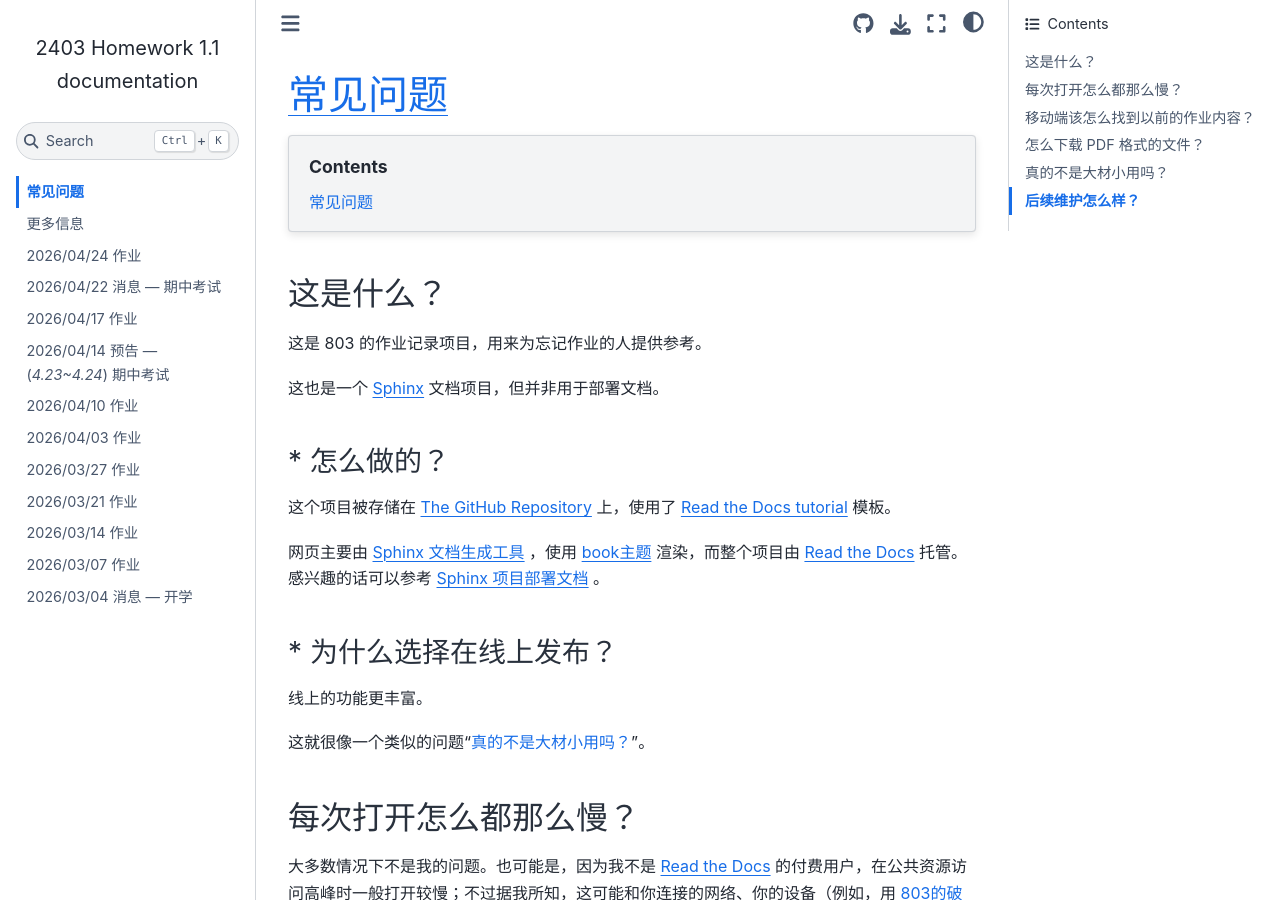
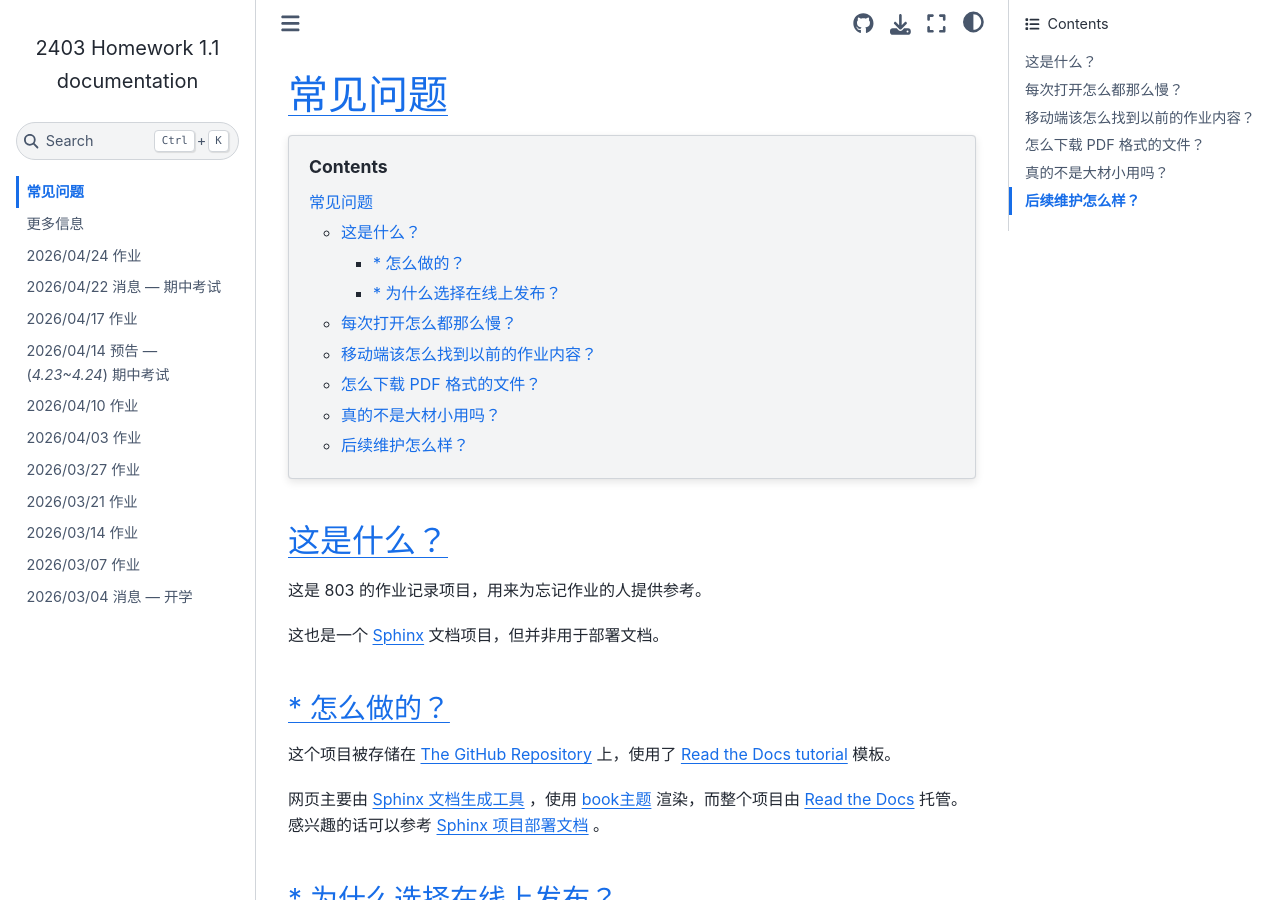
Before and after one commit to Sail-in-1024/2403-Homework, a Sphinx documentation site: the page built from docs/source/faq.rst, in a window 1280 px wide and 900 px high. Built offline with Sphinx 7.4.7 and the Sphinx Book theme 1.1.4, drawn with Linux system fonts in a browser that asks for light colours; some of the changed lines change nothing that is shown.

Commit message:
更新 faq.rst

```diff
--- a/docs/source/faq.rst
+++ b/docs/source/faq.rst
@@ -2,7 +2,7 @@
 常见问题
 ========
 
-.. contents:: :depth: 1
+.. contents::
 
 这是什么？
 ----------
```
